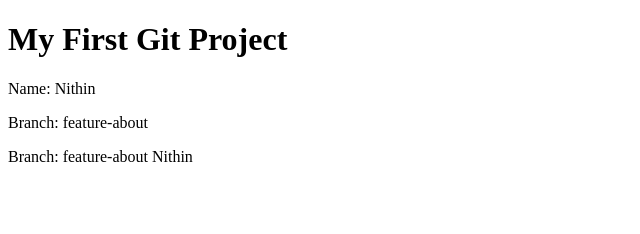
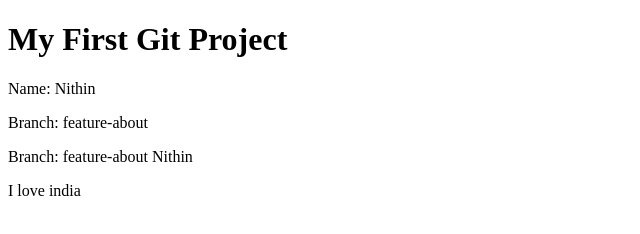
Before and after one commit to nithin2228/git-demo, a plain HTML site: page index.html in a window 1280 px wide. Shown: the full height of the page, 0-640 px from the left. Drawn offline with Linux system fonts and the light colour scheme.

Commit message:
love india message added

```diff
--- a/index.html
+++ b/index.html
@@ -8,6 +8,7 @@
   <p>Name: Nithin</p>
   <p>Branch: feature-about</p>
   <p>Branch: feature-about Nithin</p>
+  <p>I love india</p>
 
 </body>
 </html>
```
